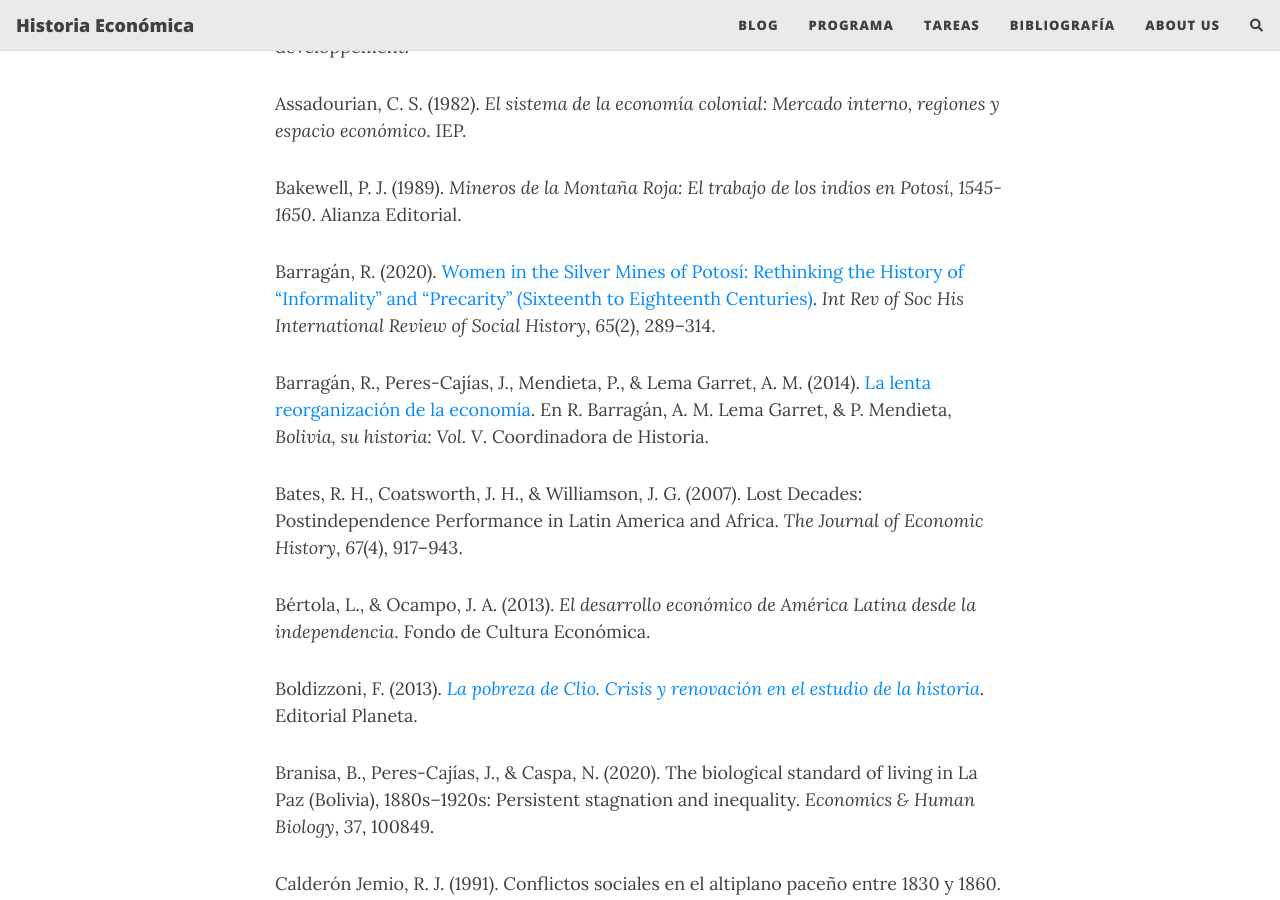
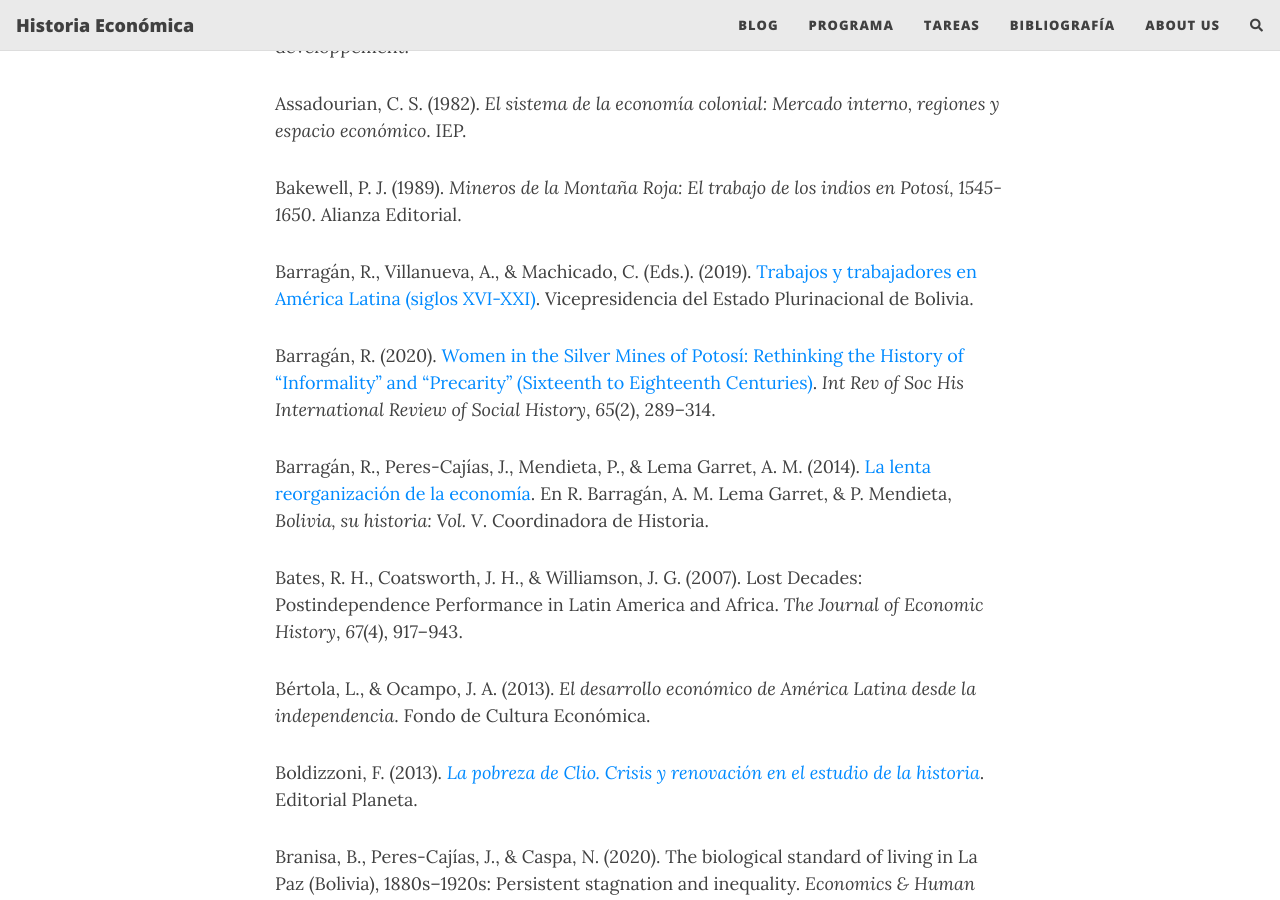
Before and after one commit to NigelCaspa/historiaeconomica, a Jekyll site: the page built from bibliografia.md, in a window 1280 px wide and 900 px high, scrolled down 1168 px. Built offline with Jekyll 4.4.1, drawn with Linux system fonts in a browser that asks for light colours; nearby versions of some CDN libraries; comment, search, counter and statistics services are not loaded.

Commit message:
actualizo bibliografia

```diff
--- a/bibliografia.md
+++ b/bibliografia.md
@@ -23,6 +23,8 @@ Arbona, J. M. (2020). The ‘urbanization of water’ in La Paz, Bolivia: Histor
 Assadourian, C. S. (1982). *El sistema de la economía colonial: Mercado interno, regiones y espacio económico*. IEP.
 
 Bakewell, P. J. (1989). *Mineros de la Montaña Roja: El trabajo de los indios en Potosí, 1545-1650*. Alianza Editorial.
+
+Barragán, R., Villanueva, A., & Machicado, C. (Eds.). (2019). [Trabajos y trabajadores en América Latina (siglos XVI-XXI)](https://nigelcaspa.github.io/historiaeconomica/pdf/2019_trabajoytrabajadoresenamericalatina(siglosxvi-xxi).pdf). Vicepresidencia del Estado Plurinacional de Bolivia.
 
 Barragán, R. (2020). [Women in the Silver Mines of Potosí: Rethinking the History of “Informality” and “Precarity” (Sixteenth to Eighteenth Centuries)](https://nigelcaspa.github.io/historiaeconomica/pdf/2019_Rossana Barragán-women_in_the_silver_mines_of_potosi.pdf). *Int Rev of Soc His International Review of Social History*, *65*(2), 289–314.
 
```
Also changed, not shown: _posts/2021-08-22-maita-korol-tandeter.md (+1 -1 lines).
